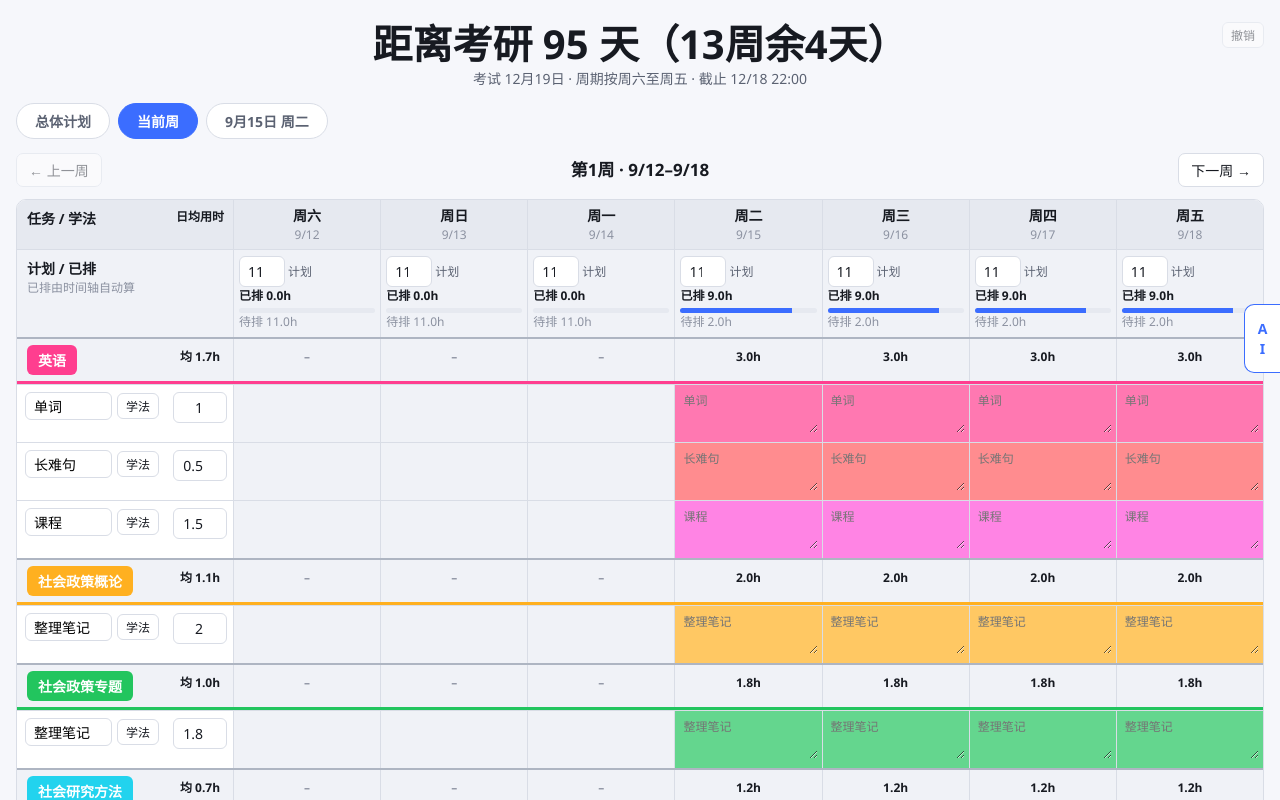
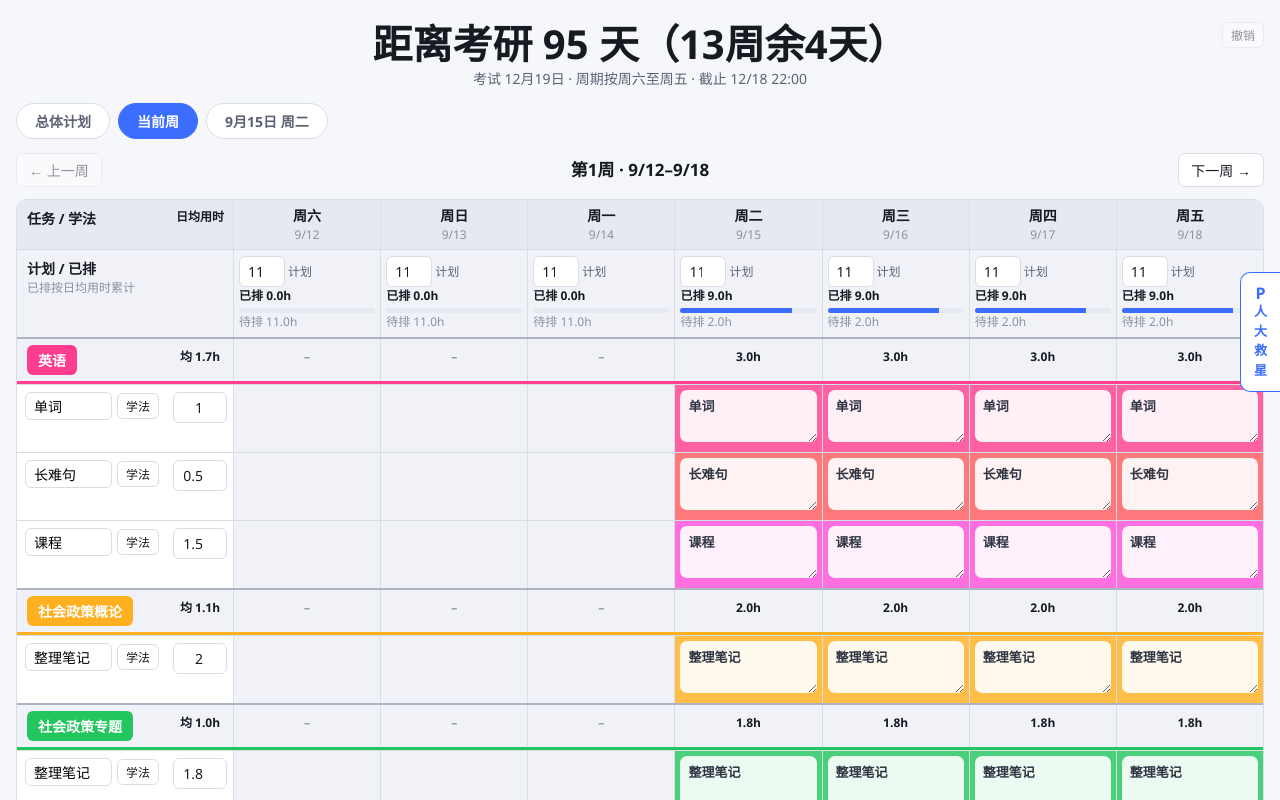
Before and after one commit to erfu2333-yyf/exam-planner, a React (Vite) app: page / in a window 1280 px wide. Both pictures are taken after a click on the button "当前周". Shown: the top 800 px of the page. Built offline with nearby package versions, Linux system fonts and the light colour scheme.

Commit message:
Fix planner countdown, checklist context menu, and sidebar label.
Keep daily hours, week text, and day notes in sync so the local app is ready to push.

```diff
--- a/src/App.tsx
+++ b/src/App.tsx
@@ -1,4 +1,4 @@
-import { useEffect, useMemo, useState } from "react";
+import { useEffect, useState } from "react";
 import { AiPanel } from "./components/AiPanel";
 import { DayView } from "./components/DayView";
 import {
@@ -17,6 +17,7 @@ import {
   TOTAL_DAYS,
   TOTAL_WEEKS,
   addDays,
+  calendarKey,
   dayIndex,
   daysUntilExam,
   formatCN,
@@ -26,6 +27,7 @@ import {
   weeksAndDays,
 } from "./dateUtils";
 import {
+  applyDailyHoursToDayPlans,
   dayPlanOf,
   generateDayPlan,
   overflowAfterShift,
@@ -39,13 +41,13 @@ const LAST_DAY = keyFromIndex(TOTAL_DAYS - 1);
 
 export default function App() {
   const { data, commit, update, undo, canUndo } = usePlanner();
-  const today = useMemo(() => todayKey(), []);
+  const [, setNow] = useState(() => Date.now());
 
   const [view, setView] = useState<ViewKey>("overview");
   const [selectedId, setSelectedId] = useState<string | null>(null);
   const [methodId, setMethodId] = useState<string | null>(null);
-  const [week, setWeek] = useState(() => weekOfIndex(dayIndex(today)));
-  const [dayKey, setDayKey] = useState(today);
+  const [week, setWeek] = useState(() => weekOfIndex(dayIndex(todayKey())));
+  const [dayKey, setDayKey] = useState(() => todayKey());
   const [filterFrom, setFilterFrom] = useState("1");
   const [filterTo, setFilterTo] = useState(String(TOTAL_WEEKS));
 
@@ -57,7 +59,20 @@ export default function App() {
   const [carryoverDate, setCarryoverDate] = useState<string | null>(null);
   const [carryoverDismissed, setCarryoverDismissed] = useState(false);
 
-  const daysLeft = daysUntilExam(today);
+  const today = todayKey();
+  const daysLeft = daysUntilExam(calendarKey());
+
+  useEffect(() => {
+    const refresh = () => setNow(Date.now());
+    const timer = window.setInterval(refresh, 60_000);
+    window.addEventListener("focus", refresh);
+    document.addEventListener("visibilitychange", refresh);
+    return () => {
+      window.clearInterval(timer);
+      window.removeEventListener("focus", refresh);
+      document.removeEventListener("visibilitychange", refresh);
+    };
+  }, []);
 
   useEffect(() => {
     const onKeyDown = (event: KeyboardEvent) => {
@@ -82,10 +97,20 @@ export default function App() {
   }, [data.dayPlans, today, carryoverDismissed]);
 
   const patchTask = (taskId: string, patch: Partial<Task>, undoable = true) => {
-    const apply = (current: PlannerData): PlannerData => ({
-      ...current,
-      tasks: current.tasks.map((task) => (task.id === taskId ? { ...task, ...patch } : task)),
-    });
+    const apply = (current: PlannerData): PlannerData => {
+      const tasks = current.tasks.map((task) =>
+        task.id === taskId ? { ...task, ...patch } : task,
+      );
+      const updated = tasks.find((task) => task.id === taskId);
+      return {
+        ...current,
+        tasks,
+        dayPlans:
+          patch.dailyHours != null && updated
+            ? applyDailyHoursToDayPlans(current.dayPlans, updated)
+            : current.dayPlans,
+      };
+    };
     (undoable ? commit : update)(apply);
   };
 
@@ -122,11 +147,16 @@ export default function App() {
         colorId: draft.colorId,
       };
       if (draft.id) {
+        const tasks = current.tasks.map((task) =>
+          task.id === draft.id ? { ...task, ...fields } : task,
+        );
+        const updated = tasks.find((task) => task.id === draft.id);
         return {
           ...current,
-          tasks: current.tasks.map((task) =>
-            task.id === draft.id ? { ...task, ...fields } : task,
-          ),
+          tasks,
+          dayPlans: updated
+            ? applyDailyHoursToDayPlans(current.dayPlans, updated)
+            : current.dayPlans,
         };
       }
       return {
@@ -209,6 +239,41 @@ export default function App() {
           : task,
       ),
     }));
+  };
+
+  const moveTaskToTomorrow = (fromKey: string, taskId: string) => {
+    const tomorrow = addDays(fromKey, 1);
+    commit((current) => {
+      const todayPlan = dayPlanOf(current, fromKey);
+      const todayEntry = todayPlan[taskId];
+      const tasks = current.tasks.map((task) =>
+        task.id === taskId
+          ? { ...task, endDate: minKey(addDays(task.endDate, 1), LAST_DAY) }
+          : task,
+      );
+      const shifted = { ...current, tasks };
+      const dayPlans: PlannerData["dayPlans"] = {
+        ...current.dayPlans,
+        [fromKey]: todayEntry
+          ? { ...todayPlan, [taskId]: { ...todayEntry, status: "unfinished" } }
+          : todayPlan,
+      };
+      if (dayIndex(tomorrow) >= 0 && dayIndex(tomorrow) < TOTAL_DAYS) {
+        const tomorrowPlan = dayPlanOf(shifted, tomorrow);
+        const tomorrowEntry = tomorrowPlan[taskId];
+        if (tomorrowEntry) {
+          dayPlans[tomorrow] = {
+            ...tomorrowPlan,
+            [taskId]: {
+              ...tomorrowEntry,
+              note: todayEntry?.note || tomorrowEntry.note,
+              status: "pending",
+            },
+          };
+        }
+      }
+      return { ...shifted, dayPlans };
+    });
   };
 
   /** 整体计划后移，越界的任务先警告 */
@@ -347,6 +412,14 @@ export default function App() {
           onSelect={setSelectedId}
           onEntryChange={(taskId, patch) => patchEntry(dayKey, taskId, patch)}
           onPlannedChange={setPlanned}
+          onNoteChange={(text) =>
+            update((current) => ({
+              ...current,
+              dayNotes: { ...current.dayNotes, [dayKey]: text },
+            }))
+          }
+          onMoveTomorrow={(taskId) => moveTaskToTomorrow(dayKey, taskId)}
+          onShiftPlan={() => shiftWholePlan(1)}
           onRegenerate={() =>
             commit((current) => ({
               ...current,
--- a/src/components/AiPanel.tsx
+++ b/src/components/AiPanel.tsx
@@ -2,7 +2,7 @@ import { useState } from "react";
 import { Button } from "./ui";
 
 /**
- * AI 计划助手。用 position: fixed 贴在右侧，随页面滚动始终可见。
+ * P人大救星。用 position: fixed 贴在右侧，随页面滚动始终可见。
  * 现在只有界面框架，发送按钮不接模型；接后端时替换 send 的实现即可。
  */
 export function AiPanel() {
@@ -14,25 +14,35 @@ export function AiPanel() {
       <button
         type="button"
         onClick={() => setOpen(true)}
-        title="打开 AI 计划助手"
+        title="打开 P人大救星"
         style={{
           position: "fixed",
           right: 0,
-          top: "38%",
+          top: "34%",
           zIndex: 60,
-          width: 36,
-          padding: "14px 0",
+          width: 40,
+          padding: "12px 0",
           border: "1px solid var(--accent)",
           borderRight: "none",
           borderRadius: "10px 0 0 10px",
           background: "var(--surface)",
           color: "var(--accent)",
           fontWeight: 700,
-          lineHeight: 1.4,
+          fontSize: 13,
+          lineHeight: 1.35,
           cursor: "pointer",
+          display: "flex",
+          flexDirection: "column",
+          alignItems: "center",
+          gap: 2,
+          letterSpacing: 0,
         }}
       >
-        A<br />I
+        <span style={{ fontSize: 16, fontWeight: 800, lineHeight: 1 }}>P</span>
+        <span>人</span>
+        <span>大</span>
+        <span>救</span>
+        <span>星</span>
       </button>
     );
   }
@@ -65,7 +75,7 @@ export function AiPanel() {
         }}
       >
         <div>
-          <div style={{ fontWeight: 600 }}>AI 计划助手</div>
+          <div style={{ fontWeight: 700, fontSize: 16 }}>P人大救星</div>
           <div className="small muted-3">模型锁定 Grok 4.6</div>
         </div>
         <button
--- a/src/components/GanttBar.tsx
+++ b/src/components/GanttBar.tsx
@@ -85,7 +85,11 @@ export function GanttBar({
       mode,
       grabOffset: indexFromClientX(event.clientX) - startIndex,
     };
-    (event.currentTarget as HTMLElement).setPointerCapture(event.pointerId);
+    try {
+      (event.currentTarget as HTMLElement).setPointerCapture(event.pointerId);
+    } catch {
+      // 合成指针事件没有真实 pointerId，忽略即可
+    }
   };
 
   const move = (event: React.PointerEvent) => {
--- a/src/components/WeekView.tsx
+++ b/src/components/WeekView.tsx
@@ -1,3 +1,4 @@
+import { useState } from "react";
 import {
   TOTAL_WEEKS,
   WEEK_DAY_LABELS,
@@ -6,10 +7,10 @@ import {
   weekRangeLabel,
   weekStartKey,
 } from "../dateUtils";
-import { arrangedHoursOf, coversDay, overlapsRange, plannedHoursOf } from "../schedule";
+import { coversDay, overlapsRange, plannedHoursOf, scheduledHoursOf } from "../schedule";
 import { colorOf, tint } from "../theme";
 import type { PlannerData, Subject, Task } from "../types";
-import { Button, NumberField } from "./ui";
+import { Button, Callout, NumberField } from "./ui";
 
 const GRID = "150px 66px minmax(0, 1fr)";
 
@@ -36,6 +37,7 @@ export function WeekView({
   onPlannedChange: (dateKey: string, hours: number) => void;
   onCellTextChange: (key: string, text: string) => void;
 }) {
+  const [reportOpen, setReportOpen] = useState(false);
   const days = Array.from({ length: 7 }, (_, index) => addDays(weekStartKey(week), index));
   const weekFrom = days[0];
   const weekTo = days[6];
@@ -91,13 +93,13 @@ export function WeekView({
         >
           <div style={{ padding: "8px 10px" }}>
             <div style={{ fontWeight: 600 }}>计划 / 已排</div>
-            <div className="small muted-3">已排由时间轴自动算</div>
+            <div className="small muted-3">已排按日均用时累计</div>
           </div>
           <div />
           <div style={{ display: "grid", gridTemplateColumns: "repeat(7, minmax(0, 1fr))" }}>
             {days.map((dateKey) => {
               const planned = plannedHoursOf(data, dateKey);
-              const arranged = arrangedHoursOf(data, dateKey);
+              const arranged = scheduledHoursOf(data, dateKey);
               const over = arranged > planned;
               return (
                 <div
@@ -226,19 +228,18 @@ export function WeekView({
                         <div
                           key={cellKey}
                           style={{
-                            padding: 4,
+                            padding: 5,
                             borderLeft: "1px solid var(--stroke)",
-                            background: active ? tint(task.colorId, 0.3) : "var(--surface-2)",
+                            background: active ? tint(task.colorId, 0.18) : "var(--surface-2)",
                           }}
                         >
                           {active ? (
                             <textarea
-                              className="field-plain small"
+                              className="week-cell-input"
                               rows={2}
                               value={data.weekTexts[cellKey] ?? ""}
                               placeholder={task.name}
                               onChange={(event) => onCellTextChange(cellKey, event.target.value)}
-                              style={{ minHeight: 44 }}
                             />
                           ) : (
                             <div style={{ minHeight: 44 }} />
@@ -259,6 +260,38 @@ export function WeekView({
           </div>
         ) : null}
       </div>
+
+      <div className="row" style={{ justifyContent: "center", gap: 10, flexWrap: "wrap" }}>
+        <span className="small muted">正式版每周五 23:59 自动生成；当前不记录数据</span>
+        <Button small onClick={() => setReportOpen((value) => !value)}>
+          {reportOpen ? "收起框架" : "查看周报框架"}
+        </Button>
+      </div>
+      {reportOpen ? (
+        <div className="panel" style={{ background: "var(--surface-2)" }}>
+          <div className="row" style={{ justifyContent: "space-between", marginBottom: 12 }}>
+            <strong>每周自动周报 · 空框架</strong>
+            <span className="small muted">暂不记录</span>
+          </div>
+          <div style={{ display: "grid", gridTemplateColumns: "1fr 1fr 1fr", gap: 12 }}>
+            <Callout>
+              <div style={{ fontWeight: 600, marginBottom: 4 }}>完成情况</div>
+              <div className="small muted">完成率、完成时长、各科推进情况。</div>
+            </Callout>
+            <Callout tone="warning">
+              <div style={{ fontWeight: 600, marginBottom: 4 }}>主要阻塞</div>
+              <div className="small muted">未完成原因、连续延期任务、容量冲突。</div>
+            </Callout>
+            <Callout>
+              <div style={{ fontWeight: 600, marginBottom: 4 }}>下周调整</div>
+              <div className="small muted">负荷调整、优先级变化和具体排期建议。</div>
+            </Callout>
+          </div>
+          <div className="small muted" style={{ marginTop: 12 }}>
+            当前不读取完成记录和当日总结，也不保留周报上下文。
+          </div>
+        </div>
+      ) : null}
     </div>
   );
 }
--- a/src/data.ts
+++ b/src/data.ts
@@ -181,5 +181,6 @@ export const INITIAL_DATA: PlannerData = {
   dayPlans: {},
   plannedHours: {},
   weekTexts: {},
+  dayNotes: {},
   capacity: 12,
 };
--- a/src/dateUtils.ts
+++ b/src/dateUtils.ts
@@ -88,6 +88,11 @@ export function weeksAndDays(days: number): string {
   return rest === 0 ? `${weeks}周` : `${weeks}周余${rest}天`;
 }
 
+/** 本机日历上的今天，不夹到备考周期里，给倒计时用 */
+export function calendarKey(): string {
+  return toKey(new Date());
+}
+
 /** 把小时数取整到半小时 */
 export function snapHour(value: number): number {
   return Math.round(value * 2) / 2;
--- a/src/index.css
+++ b/src/index.css
@@ -142,6 +142,63 @@ textarea {
   border-radius: 4px;
 }
 
+.week-cell-input {
+  width: 100%;
+  min-height: 52px;
+  border: none;
+  border-radius: 7px;
+  background: rgba(255, 255, 255, 0.9);
+  color: #111318;
+  font-size: 13px;
+  font-weight: 650;
+  line-height: 1.45;
+  padding: 7px 8px;
+  outline: none;
+}
+
+.week-cell-input::placeholder {
+  color: #2f3542;
+  font-weight: 650;
+  opacity: 1;
+}
+
+.context-menu {
+  position: fixed;
+  z-index: 80;
+  min-width: 168px;
+  padding: 6px;
+  border: 1px solid var(--stroke);
+  border-radius: 10px;
+  background: var(--surface);
+  box-shadow: 0 12px 32px rgba(23, 26, 33, 0.18);
+}
+
+.context-menu button {
+  display: block;
+  width: 100%;
+  text-align: left;
+  border: none;
+  border-radius: 7px;
+  background: transparent;
+  padding: 8px 10px;
+  cursor: pointer;
+}
+
+.context-menu button:hover {
+  background: var(--surface-2);
+}
+
+.week-cell-input:focus {
+  background: #ffffff;
+  box-shadow: 0 0 0 2px rgba(59, 109, 255, 0.28);
+}
+
+.day-note {
+  width: 100%;
+  min-height: 140px;
+  line-height: 1.6;
+}
+
 /* 卡片与表格 */
 .card {
   border: 1px solid var(--stroke);
--- a/src/schedule.ts
+++ b/src/schedule.ts
@@ -1,5 +1,5 @@
 import { DEFAULT_PLANNED_HOURS } from "./data";
-import { HOUR_END, HOUR_START, addDays, dayIndex, diffDays } from "./dateUtils";
+import { HOUR_END, HOUR_START, addDays, dayIndex, diffDays, snapHour } from "./dateUtils";
 import type { DayEntry, DayPlan, PlannerData, Subject, Task } from "./types";
 
 /** 任务是否覆盖某一天 */
@@ -95,12 +95,45 @@ export function entryHours(entry: DayEntry): number {
   return Math.max(0, entry.end - entry.start);
 }
 
-/** 某天已排总时长 */
+/** 某天时间轴上实际铺开的时长 */
 export function arrangedHoursOf(data: PlannerData, dateKey: string): number {
   return Object.values(dayPlanOf(data, dateKey)).reduce(
     (sum, entry) => sum + entryHours(entry),
     0,
   );
+}
+
+/** 周历顶部的「已排」：按覆盖当天的任务日均用时累计，跟总览同一套数 */
+export function scheduledHoursOf(data: PlannerData, dateKey: string): number {
+  return tasksOfDay(data, dateKey).reduce((sum, task) => sum + task.dailyHours, 0);
+}
+
+/**
+ * 总览改了日均用时后，把已经存下来的当天色块时长跟着改。
+ * 起点不动，只拉长或缩短，避免把用户拖过的位置整段打乱。
+ */
+export function applyDailyHoursToDayPlans(
+  dayPlans: Record<string, DayPlan>,
+  task: Task,
+): Record<string, DayPlan> {
+  const duration = Math.max(0.5, task.dailyHours);
+  let changed = false;
+  const next: Record<string, DayPlan> = {};
+  for (const [dateKey, plan] of Object.entries(dayPlans)) {
+    const entry = plan[task.id];
+    if (!entry || !coversDay(task, dateKey)) {
+      next[dateKey] = plan;
+      continue;
+    }
+    const end = Math.min(HOUR_END, Math.max(entry.start + 0.5, snapHour(entry.start + duration)));
+    if (entry.end === end) {
+      next[dateKey] = plan;
+      continue;
+    }
+    changed = true;
+    next[dateKey] = { ...plan, [task.id]: { ...entry, end } };
+  }
+  return changed ? next : dayPlans;
 }
 
 export function plannedHoursOf(data: PlannerData, dateKey: string): number {
--- a/src/storage.ts
+++ b/src/storage.ts
@@ -26,6 +26,7 @@ export const localRepository: Repository = {
         dayPlans: parsed.dayPlans ?? {},
         plannedHours: parsed.plannedHours ?? {},
         weekTexts: parsed.weekTexts ?? {},
+        dayNotes: parsed.dayNotes ?? {},
         capacity: parsed.capacity ?? INITIAL_DATA.capacity,
       };
     } catch {
--- a/src/types.ts
+++ b/src/types.ts
@@ -44,6 +44,8 @@ export type PlannerData = {
   plannedHours: Record<string, number>;
   /** `${taskId}|${dateKey}` -> 周历格子里的文字 */
   weekTexts: Record<string, string>;
+  /** dateKey -> 当天整段总结 */
+  dayNotes: Record<string, string>;
   /** 每天可用总时长，超过就算超负荷 */
   capacity: number;
 };
```
Also changed, not shown: src/components/DayView.tsx (+68 -1 lines).
